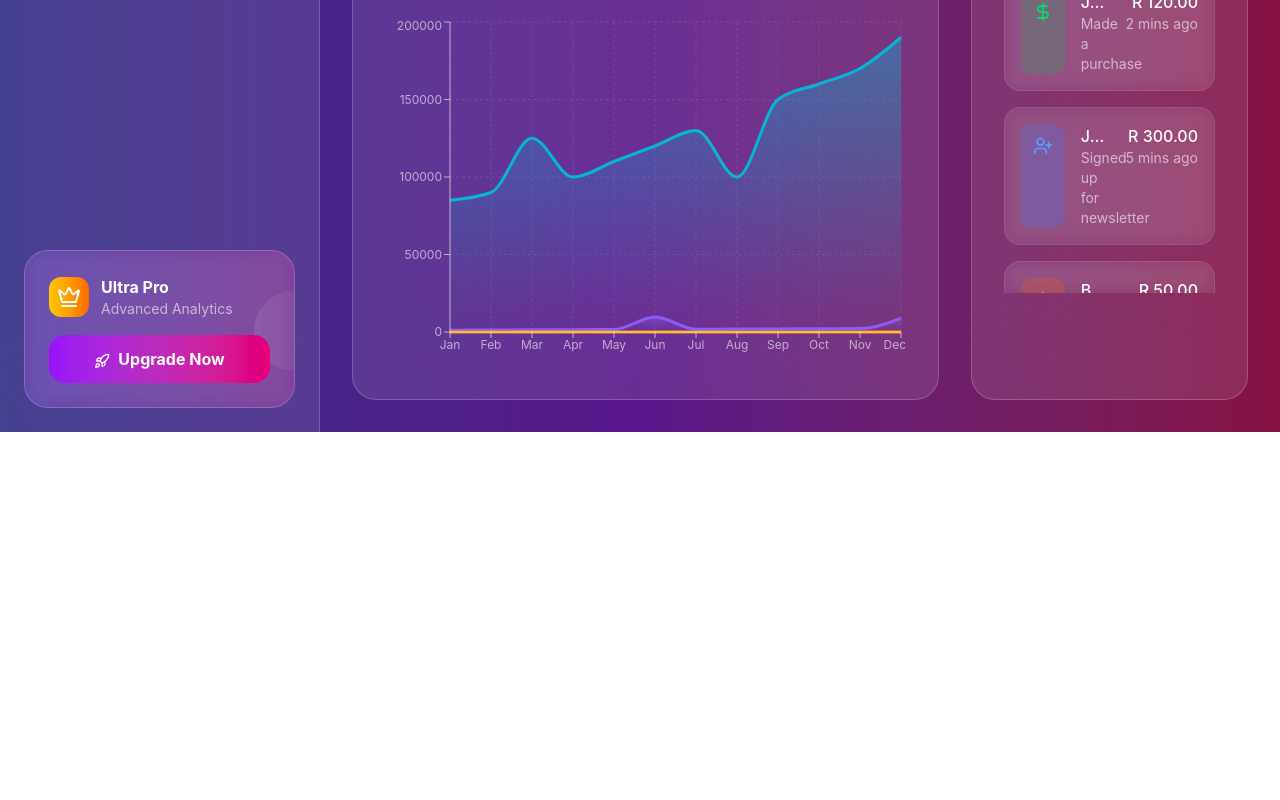
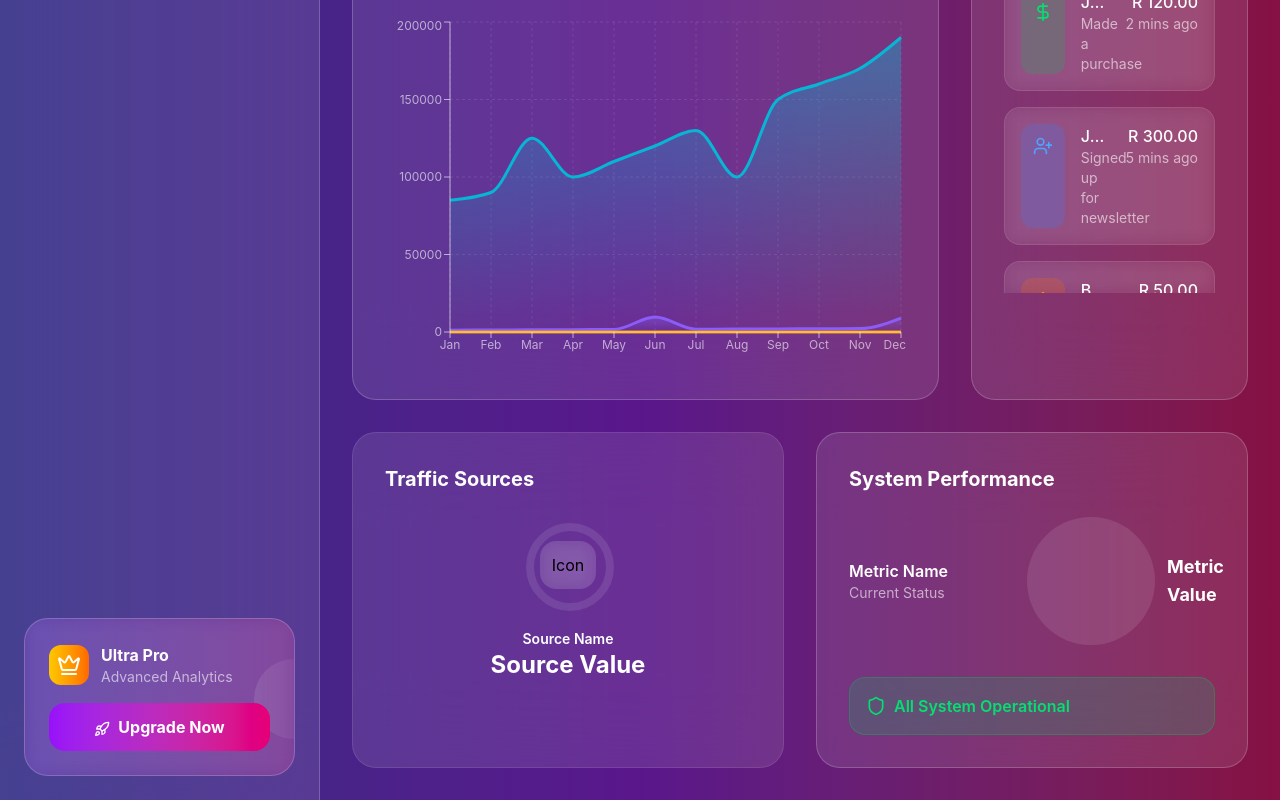
Before and after one commit to RinaeTshibubudze/adminDashboard, a React (Vite) app: page / in a window 1280 px wide. Shown: the part 665-1465 px from the top of the page. Before the commit the page ends 1097 px from the top, so only its background shows below. Built offline with nearby package versions, Linux system fonts and the light colour scheme; the HTML template or start-up script is replaced by a standard one.

Commit message:
Layout of Trafiic anf Performance component

```diff
--- a/src/App.jsx
+++ b/src/App.jsx
@@ -5,6 +5,8 @@ import MetricCard from "./components/MetricCard";
 import { DollarSign, Target, Users, Zap } from "lucide-react";
 import RevenueAnalytics from "./components/RevenueAnalytics";
 import LiveActivityFeed from "./components/LiveActivityFeed";
+import TrafficSource from "./components/TrafficSource";
+import SystemPerformance from "./components/SystemPerformance";
 
 const App = () => {
   const [sidebar, setSidebarOpen] = useState(false);
@@ -87,6 +89,11 @@ const App = () => {
               {/* Live Activity */}
               <LiveActivityFeed />
             </div>
+            <div className="grid grid-cols-1 lg:grid-cols-2 gap-8">
+              {/* Traffic Sources */}
+              <TrafficSource />
+              <SystemPerformance />
+            </div>
           </main>
         </div>
       </div>
--- /dev/null
+++ b/src/components/SystemPerformance.jsx
@@ -0,0 +1,37 @@
+import { Shield } from "lucide-react";
+import React from "react";
+
+const SystemPerformance = () => {
+  return (
+    <div className="bg-white/10 backdrop-blur-2xl border border-white/20 rounded-3xl p-8 hover:bg-white/15 transition-all duration-500">
+      <h3 className="text-xl font-bold text-white mb-6">System Performance</h3>
+      <div className="space-y-6">
+        {/* Performance Metric Map Method */}
+        <div className="flex items-center justify-between">
+          <div>
+            <p className="text-white font-semibold">Metric Name</p>
+            <p className="text-white/60 text-sm">Current Status</p>
+          </div>
+          <div className="flex items-center space-x-3">
+            <div className="w-32 h-32 bg-white/10 rounded-full overflow-hidden">
+              <div className="h-full rounded-full transition-all duration-1000"></div>
+            </div>
+            <span className="text-white font-bold text-lg w-12">
+              Metric Value
+            </span>
+          </div>
+        </div>
+      </div>
+      <div className="mt-8 p-4 bg-gradient-to-r from-green-500/20 to-emerald-500/20 rounded-2xl border border-green-500/30">
+        <div className="flex items-center space-x-2">
+          <Shield className="h-5 w-5 text-green-400" />
+          <span className="text-green-400 font-semibold">
+            All System Operational
+          </span>
+        </div>
+      </div>
+    </div>
+  );
+};
+
+export default SystemPerformance;
--- /dev/null
+++ b/src/components/TrafficSource.jsx
@@ -0,0 +1,47 @@
+import React from "react";
+
+const TrafficSource = () => {
+  return (
+    <div className="bg-white/10 backdrop-blur-2xl border border-white/10 rounded-3xl p-8 hover:bg-white/15 transition-all duration-500">
+      <h3 className="text-xl font-bold text-white mb-6">Traffic Sources</h3>
+      <div className="grid grid-cols-2 gap-6"></div>
+      {/* Traffic source */}
+      <div className="text-center group">
+        <div className="relative mb-4">
+          <svg className="w-24 h-24 mx-auto transform group-hover:scale-110 transition-transform duration-300">
+            <circle
+              cx="50"
+              cy="50"
+              r="40"
+              stroke="rgba(255, 255, 255, 0.1)"
+              strokeWidth="8"
+              fill="none"
+            />
+            <circle
+              cx="48"
+              cy="48"
+              r="40"
+              //   stroke={source.color}
+              strokeWidth="8"
+              fill="none"
+              //   strokeDasharray={`${2.5 * source.value}`}
+              strokeLinecap="round"
+              transform="rotate(-90 48 48)"
+              className="transition-all duration-1000"
+            />
+          </svg>
+          <div className="absolute inset-0 flex items-center justify-center">
+            <div className="p-3 rounded-2xl bg-white/10 backdrop-blur-sm group-hover:bg-white/20 transition-colors">
+              {/* Dynamic Icon */}
+              Icon
+            </div>
+          </div>
+        </div>
+        <p className="text-white font-semibold text-sm">Source Name</p>
+        <p className="text-2xl font-bold text-white">Source Value</p>
+      </div>
+    </div>
+  );
+};
+
+export default TrafficSource;
```
